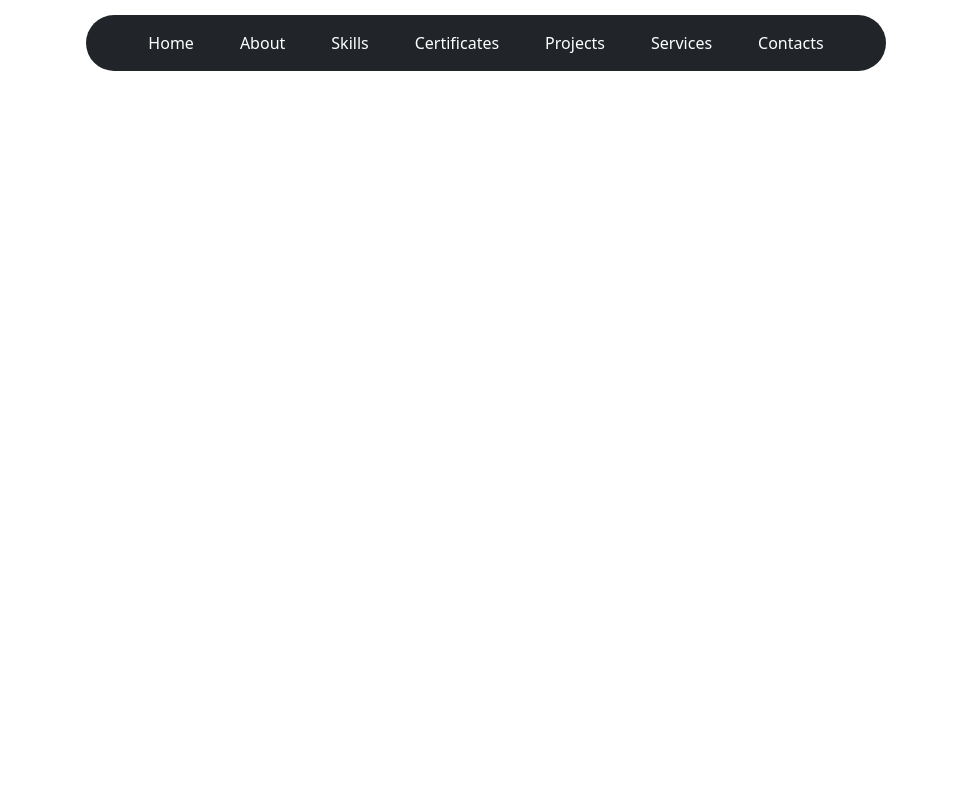
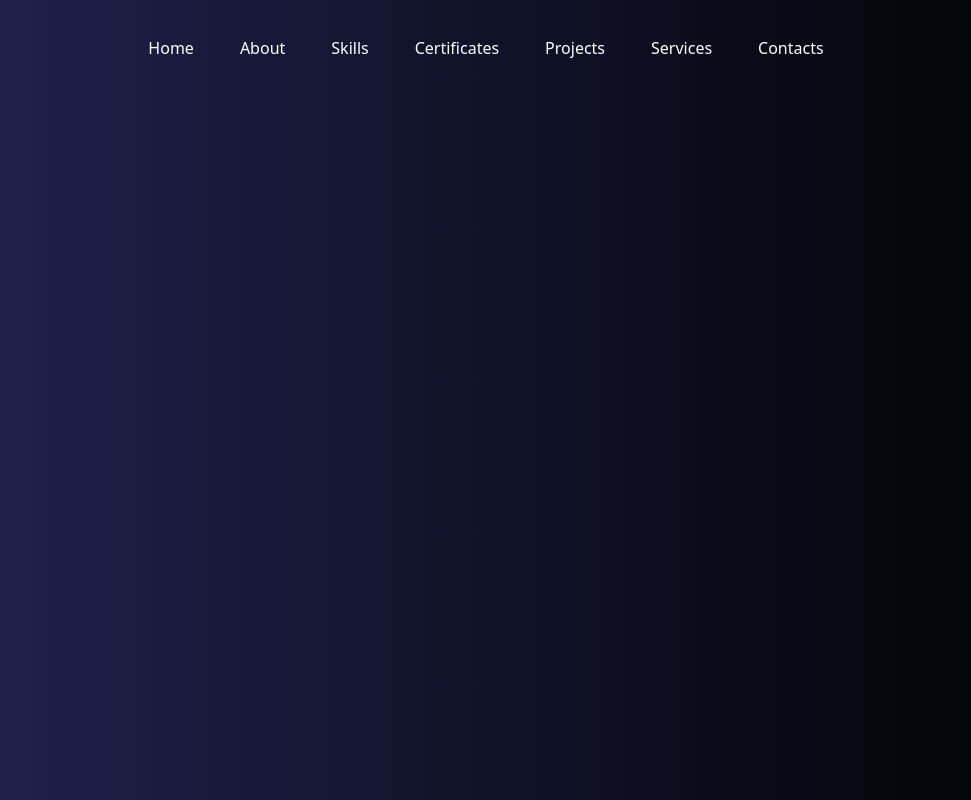
Before and after one commit to Kavithma-Thushal/My-Portfolio-React, a React (Create React App) app: page / in a window 1280 px wide. Shown: the whole page, without its empty margins (154-1125 px from the left). Built offline with nearby package versions, Linux system fonts and the light colour scheme.

Commit message:
Navbar Updated

```diff
--- a/src/assets/styles/styles.css
+++ b/src/assets/styles/styles.css
@@ -1,9 +1,13 @@
 @import "~bootstrap-icons/font/bootstrap-icons.css";
+
+body {
+    background: linear-gradient(to right, #222553, #000000);
+}
 
 .navbar {
     max-width: 800px;
     border-radius: 30px;
-    margin-top: 15px;
+    margin-top: 20px;
     margin-left: auto;
     margin-right: auto;
 }
--- a/src/components/NavigationBar.jsx
+++ b/src/components/NavigationBar.jsx
@@ -2,7 +2,7 @@ import { Container, Navbar, Nav } from 'react-bootstrap';
 
 export default function NavigationBar() {
     return (
-        <Navbar expand="sm" bg="dark" variant="dark">
+        <Navbar expand="sm">
             <Container>
                 <Navbar.Collapse>
                     <Nav className="m-auto">
```
Also changed, not shown: src/assets/images/My-Image.jpg (added).
